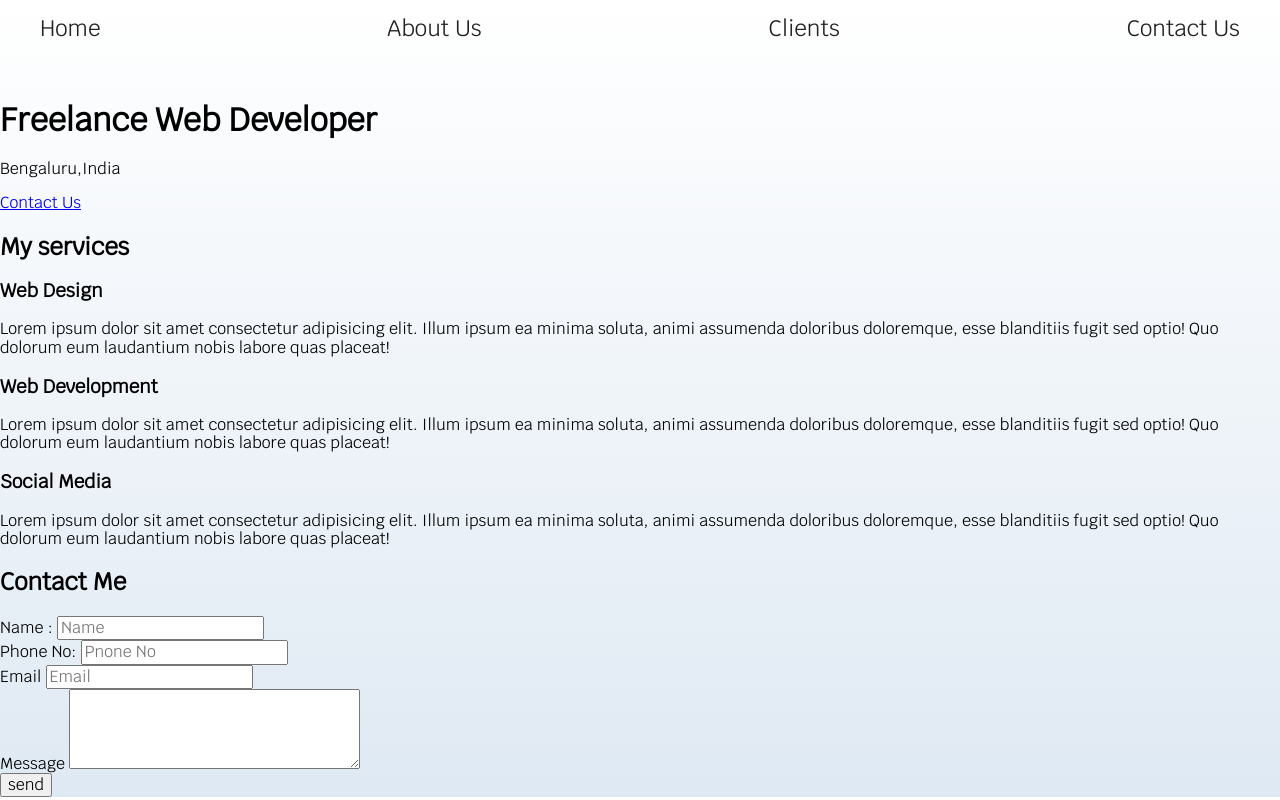
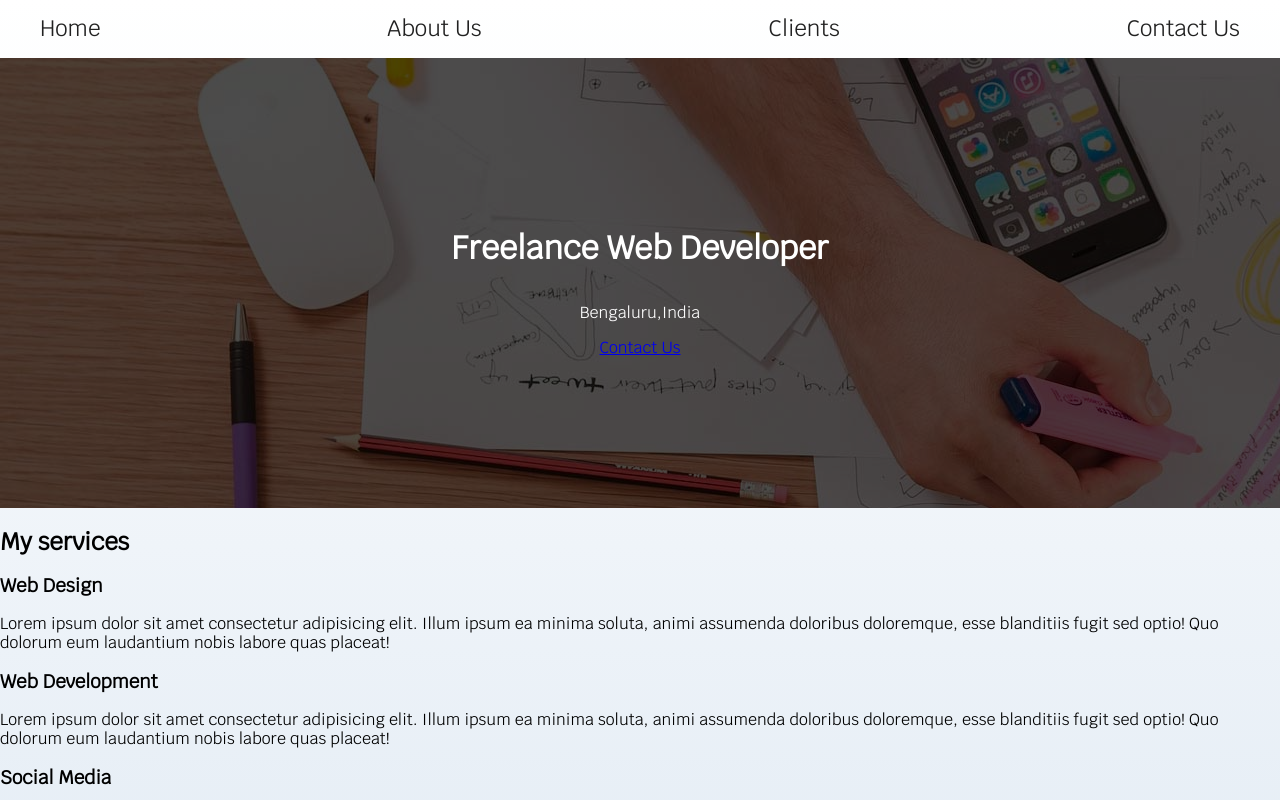
Before and after one commit to Chinmay045/Freelancer_Website, a plain HTML site: page freelancer_flexbox/index.html in a window 1280 px wide. Shown: the top 800 px of the page. Drawn offline with nearby package versions, Linux system fonts and the light colour scheme.

Commit message:
add hero image

```diff
--- a/freelancer_flexbox/css/style.css
+++ b/freelancer_flexbox/css/style.css
@@ -46,3 +46,41 @@ body {
     font-size: 1.4rem;
     margin-bottom: 1.4rem;
 }
+
+@media (min-width:768px) {
+    .main-navigation a {
+        margin-bottom: 0;
+    }
+}
+
+.hero {
+    height: 450px;
+    background-image: url(../img/hero.jpg);
+    position: relative;
+    display: flex;
+    align-items: center;
+    justify-content: center;
+
+}
+
+.hero::after {
+    content: '';
+    background-color: rgba(0, 0, 0, 0.7);
+    display: block;
+    top: 0;
+    left: 0;
+    right: 0;
+    bottom: 0;
+    position: absolute;
+}
+
+.hero-content {
+    color: var(--white);
+    position: relative;
+    z-index: 1;
+    display: flex;
+    flex-direction: column;
+    align-items: center;
+
+
+}
```
